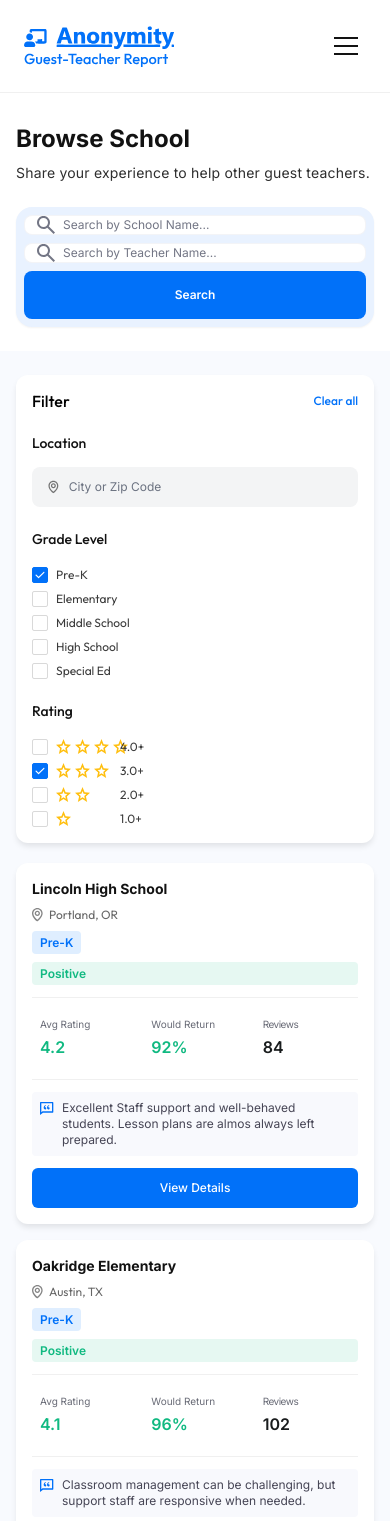
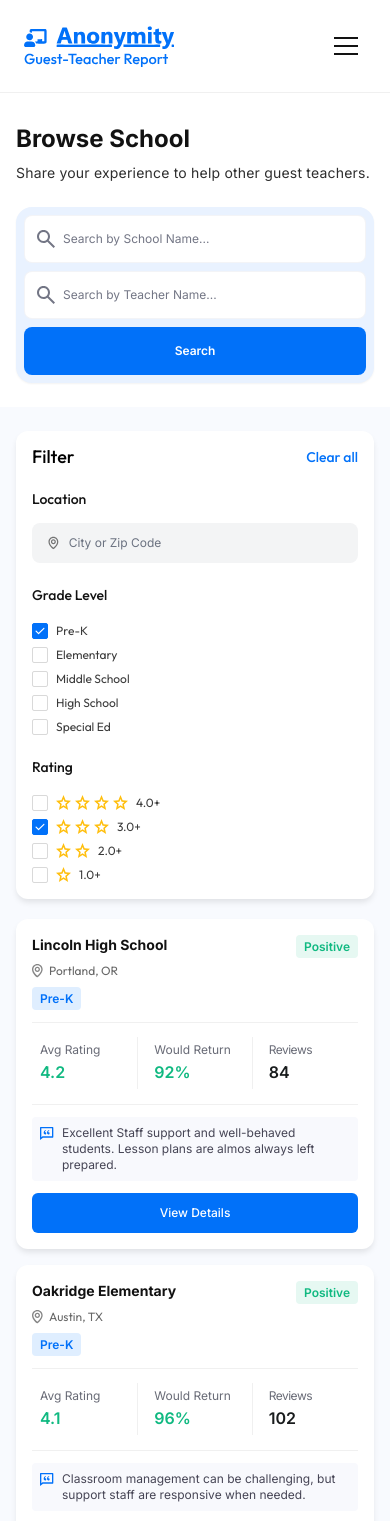
Before and after one commit to AshimaSharma123/anonymity_, a Next.js app: page /browse-school in a window 390 px wide. Shown: the top 1521 px of the page. Built offline with nearby package versions, Linux system fonts and the light colour scheme.

Commit message:
browse school responsive changes

```diff
--- a/app/browse-school/page.tsx
+++ b/app/browse-school/page.tsx
@@ -180,7 +180,7 @@ function SchoolCard({ school }: { school: School }) {
         {/* Card top section */}
         <div className="flex flex-col gap-3 sm:gap-[14px]">
           {/* School name, location, grade + sentiment badge */}
-          <div className="flex flex-col sm:flex-row sm:items-start gap-2 sm:gap-3">
+          <div className="flex flex-row sm:items-start gap-2 sm:gap-3">
             <div className="flex flex-col gap-2 sm:gap-3 flex-1 min-w-0">
               <h3 className="text-[#121212] font-[Inter] text-sm sm:text-base font-bold leading-5">{school.name}</h3>
               <div className="flex items-center gap-1.5 opacity-80">
@@ -191,7 +191,7 @@ function SchoolCard({ school }: { school: School }) {
                 {school.gradeLevel}
               </span>
             </div>
-            <span className={`flex-shrink-0 inline-flex px-2 py-1 rounded font-[Inter] text-xs font-semibold leading-[15px] ${sentimentStyle.bg} ${sentimentStyle.text}`}>
+            <span className={`flex-shrink-0 h-fit inline-flex px-2 py-1 w-fit rounded font-[Inter] text-xs font-semibold leading-[15px] ${sentimentStyle.bg} ${sentimentStyle.text}`}>
               {school.sentiment}
             </span>
           </div>
@@ -200,9 +200,9 @@ function SchoolCard({ school }: { school: School }) {
           <div className="h-px w-full bg-[#DADADA] opacity-40" />
 
           {/* Stats: Avg Rating / Would Return / Reviews */}
-          <div className="grid grid-cols-3 gap-2 sm:gap-2">
+          <div className="flex items-center gap-2">
             <div className="flex flex-col flex-1 p-2 sm:p-2.5 rounded-[8px_8px_0_8px] bg-white">
-              <span className="text-[#434654] font-[Inter] text-[10px] sm:text-xs font-normal leading-[13px] sm:leading-[15px] opacity-80">Avg Rating</span>
+              <span className="text-[#434654] font-[Inter] text-xs font-normal leading-[13px] sm:leading-[15px] opacity-80">Avg Rating</span>
               <div className="flex justify-left items-center gap-1 mt-1">
                 <span className="font-[Inter] text-base sm:text-lg font-semibold leading-6 sm:leading-7" style={{ color: ratingColor }}>
                   {school.avgRating}
@@ -212,14 +212,16 @@ function SchoolCard({ school }: { school: School }) {
                 </div>
               </div>
             </div>
+            <div className="w-px h-[52px] bg-[#DADADA] opacity-40 flex-shrink-0" />
             <div className="flex flex-col flex-1 p-2 sm:p-2.5 rounded-lg bg-white">
-              <span className="text-[#434654] font-[Inter] text-[10px] sm:text-xs font-normal leading-[13px] sm:leading-[15px] opacity-80">Would Return</span>
+              <span className="text-[#434654] font-[Inter] text-xs font-normal leading-[13px] sm:leading-[15px] opacity-80">Would Return</span>
               <span className="font-[Inter] text-base sm:text-lg font-semibold leading-6 sm:leading-7 mt-1" style={{ color: ratingColor }}>
                 {school.wouldReturn}
               </span>
             </div>
+            <div className="w-px h-[52px] bg-[#DADADA] opacity-40 flex-shrink-0" />
             <div className="flex flex-col flex-1 p-2 sm:p-2.5 rounded-lg bg-white">
-              <span className="text-[#434654] font-[Inter] text-[10px] sm:text-xs font-normal leading-[13px] sm:leading-[15px] tracking-[-0.5px] opacity-80">Reviews</span>
+              <span className="text-[#434654] font-[Inter] text-xs font-normal leading-[13px] sm:leading-[15px] tracking-[-0.5px] opacity-80">Reviews</span>
               <span className="text-[#191C1D] font-[Inter] text-base sm:text-lg font-semibold leading-6 sm:leading-7 mt-1">{school.reviews}</span>
             </div>
           </div>
@@ -272,7 +274,7 @@ export default function BrowseSchoolPage() {
           <div className="pb-6 sm:pb-8">
             <div className="flex flex-col gap-2 sm:flex-row sm:items-center bg-[#E9F2FF] rounded-2xl p-2 sm:p-3 shadow-[0_1px_2px_0_rgba(0,0,0,0.05)]">
               {/* School name input */}
-              <div className="flex items-center gap-2 flex-1 px-3 sm:px-4 bg-white rounded-lg border border-[rgba(195,198,214,0.20)] h-12 sm:h-[54px]">
+              <div className="flex items-center gap-2 flex-1 py-3.5 px-3 sm:px-4 bg-white rounded-lg border border-[rgba(195,198,214,0.20)]">
                 <SearchIcon />
                 <input
                   type="text"
@@ -281,7 +283,7 @@ export default function BrowseSchoolPage() {
                 />
               </div>
               {/* Teacher name input */}
-              <div className="flex items-center gap-2 flex-1 px-3 sm:px-4 bg-white rounded-lg border border-[rgba(195,198,214,0.20)] h-12 sm:h-[54px]">
+              <div className="flex items-center gap-2 flex-1 px-3 py-3.5 sm:px-4 bg-white rounded-lg border border-[rgba(195,198,214,0.20)]">
                 <SearchIcon />
                 <input
                   type="text"
@@ -308,8 +310,8 @@ export default function BrowseSchoolPage() {
               <div className="bg-white rounded-xl shadow-[0_4px_6px_-1px_rgba(0,0,0,0.10)] p-4 sm:p-6">
                 {/* Filter header */}
                 <div className="flex items-end justify-between mb-5 sm:mb-7">
-                  <span className="font-[Outfit] text-base sm:text-lg font-medium leading-5 text-black">Filter</span>
-                  <button className="font-[Outfit] text-xs sm:text-[13px] font-medium leading-5 text-[#0171F9] hover:underline cursor-pointer">
+                  <span className="font-[Outfit] text-lg font-medium leading-5 text-black">Filter</span>
+                  <button className="font-[Outfit] text-sm  font-medium leading-5 text-[#0171F9] hover:underline cursor-pointer">
                     Clear all
                   </button>
                 </div>
@@ -384,7 +386,7 @@ export default function BrowseSchoolPage() {
                         </div>
 
                         <div className="flex items-center gap-2">
-                          <div className="w-14 sm:w-auto">
+                          <div className="w-auto">
                             {item.icon}
                           </div>
                           <span className="font-[Outfit] text-xs sm:text-sm font-normal text-[#212121] opacity-[0.88]">
```
